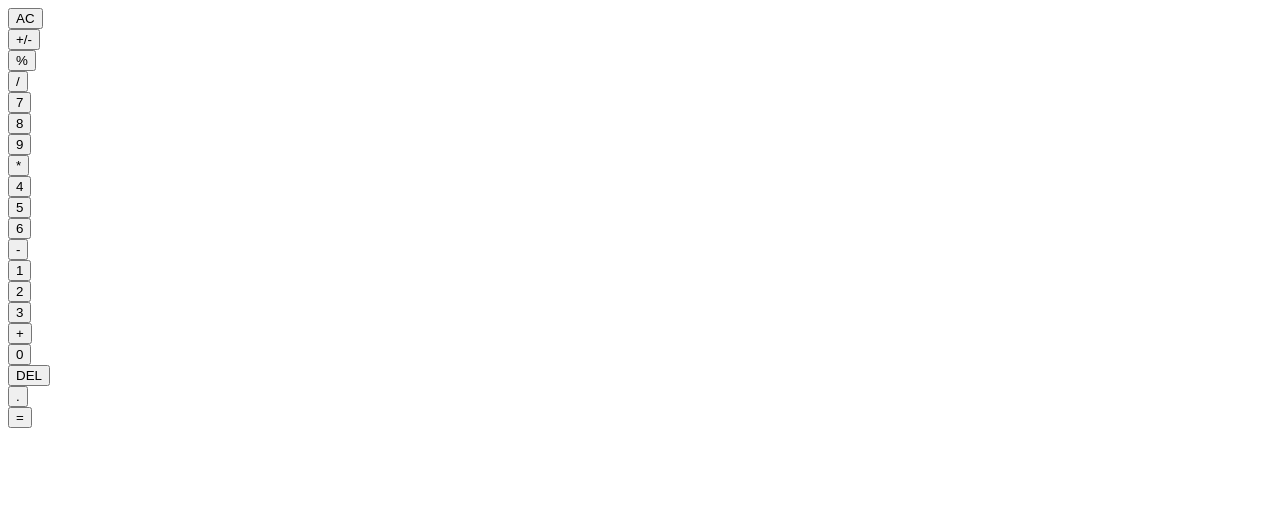
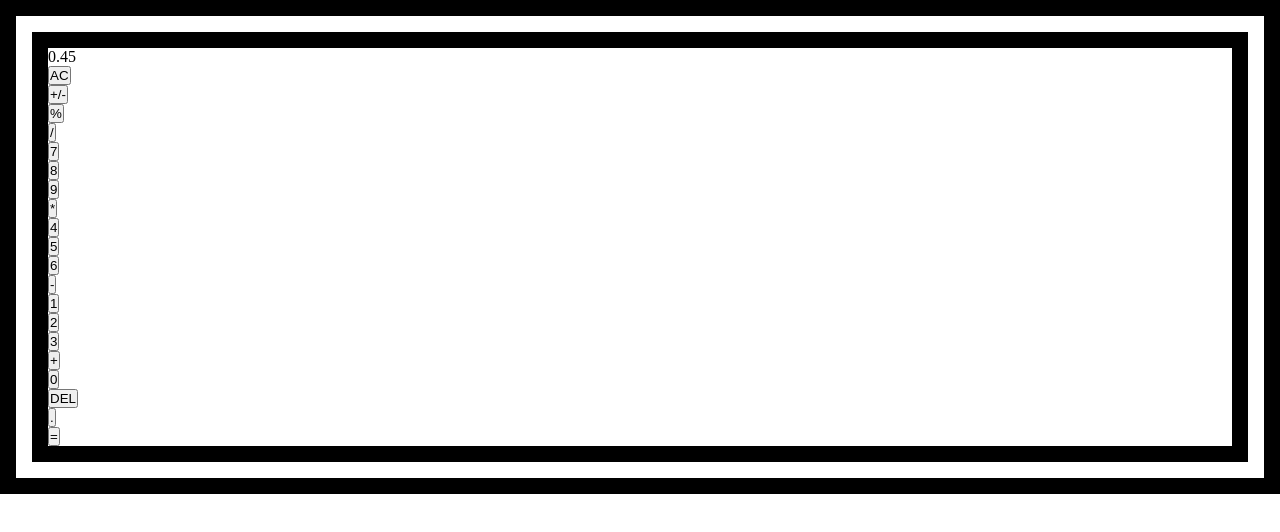
Before and after one commit to RiteshtheSharma/vanillajsCalculator, a plain HTML site: page index.html in a window 1280 px wide. Drawn offline with Linux system fonts and the light colour scheme.

Commit message:
feat : boundry styling

```diff
--- a/index.html
+++ b/index.html
@@ -9,7 +9,7 @@
 <body>
 <div class="main">
 <div class="display">
-
+0.45
 </div>
 <div class="container">
 <div class="button"><button>AC</button></div>
--- a/style.css
+++ b/style.css
@@ -0,0 +1,12 @@
+* {
+    margin:0;
+    padding:0
+}
+
+body{
+    min-width: 100vw;
+}
+.main{
+    width:calc( 100% - 6em );
+   border: 3em double black;
+}
```
